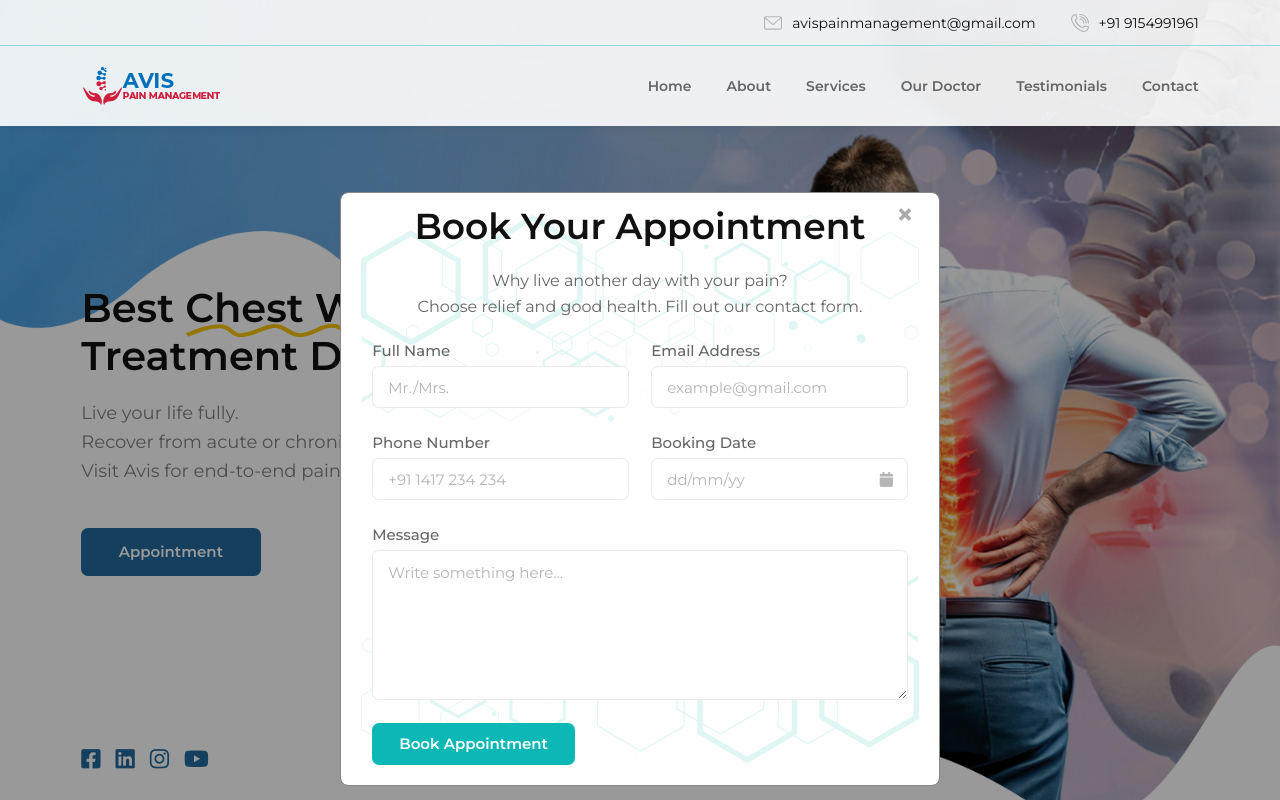
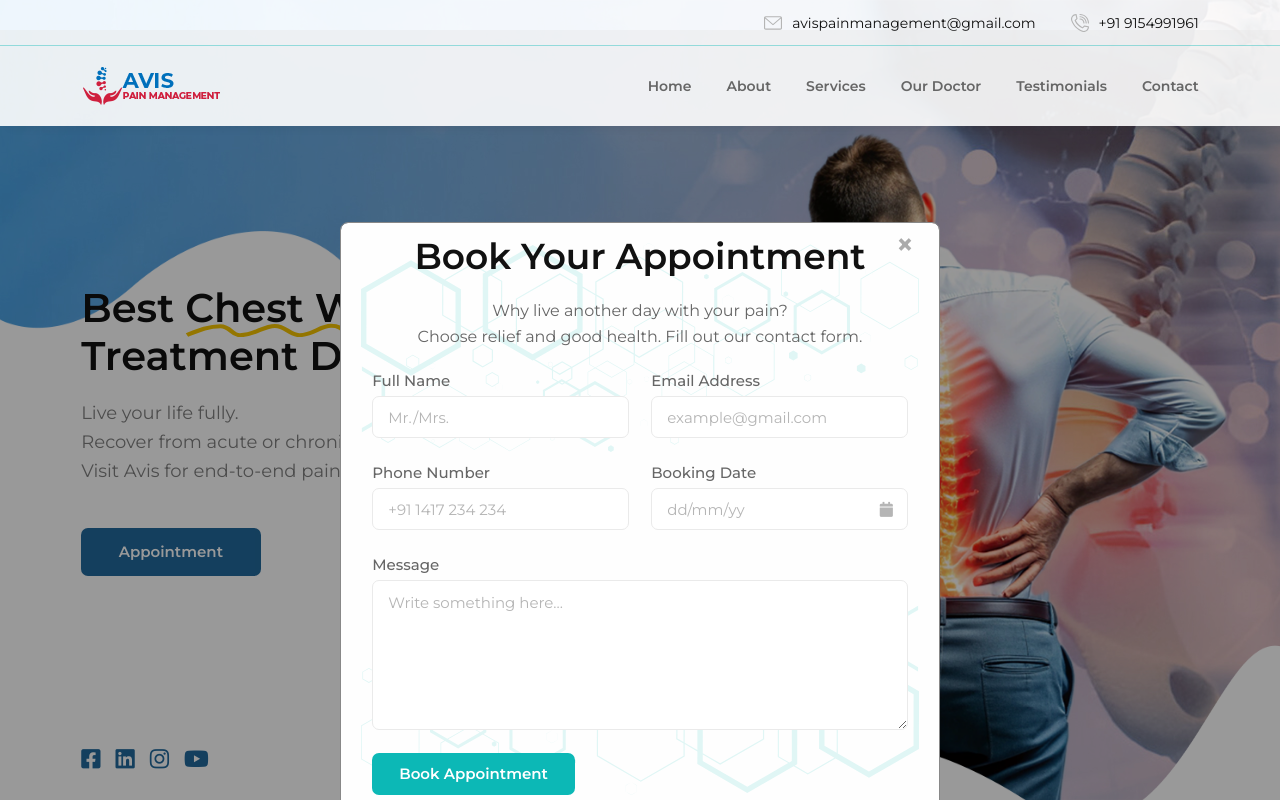
Before and after one commit to rakeshsanjju/Pain-management, a plain HTML site: page index.html in a window 1280 px wide. Shown: the top 800 px of the page. Drawn offline with Linux system fonts and the light colour scheme.

Commit message:
form Updates

```diff
--- a/index.html
+++ b/index.html
@@ -879,7 +879,7 @@
 
 
     <!-- Start Contact Section -->
-    <div id="contact-modal" class="modal">
+    <div id="contact-modal" class="modal" style="margin-top: 30px;">
       <div class="modal-content">
         <!-- Removed the close button -->
          <span class="close-btn">&times;</span>
```
